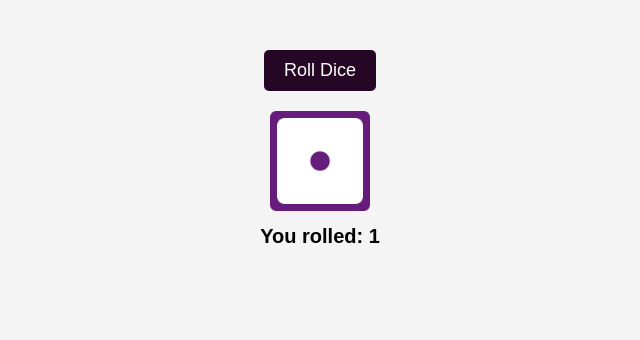
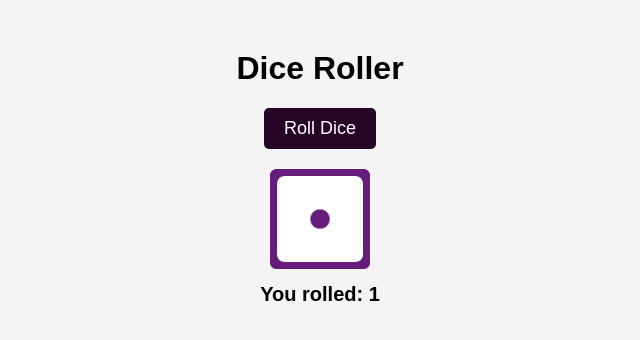
Before and after one commit to pseudo-alya/node-js-dice-sprint3, a plain HTML site: page index.html in a window 1280 px wide. Shown: the whole page, without its empty margins (320-960 px from the left). Drawn offline with Linux system fonts and the light colour scheme.

Commit message:
Update index.html

```diff
--- a/index.html
+++ b/index.html
@@ -8,10 +8,13 @@
 </head>
 <body>
   <div class="container">
-        <button type="button" onclick="RollDice()">Roll Dice</button>
+    <div class="card">
+      <h1>Dice Roller</h1>
+      <button type="button" id="rollButton">Roll Dice</button>
       <div class="dice-container">
-            <img id="diceImage" src="dice1.png" alt="Dice" />
+        <img id="diceImage" src="dice1.png" alt="Dice">
         <p id="diceNumber">You rolled: 1</p>
+      </div>
     </div>
   </div>
 </body>
```
Lines whose indentation alone changed are shown as unchanged.
